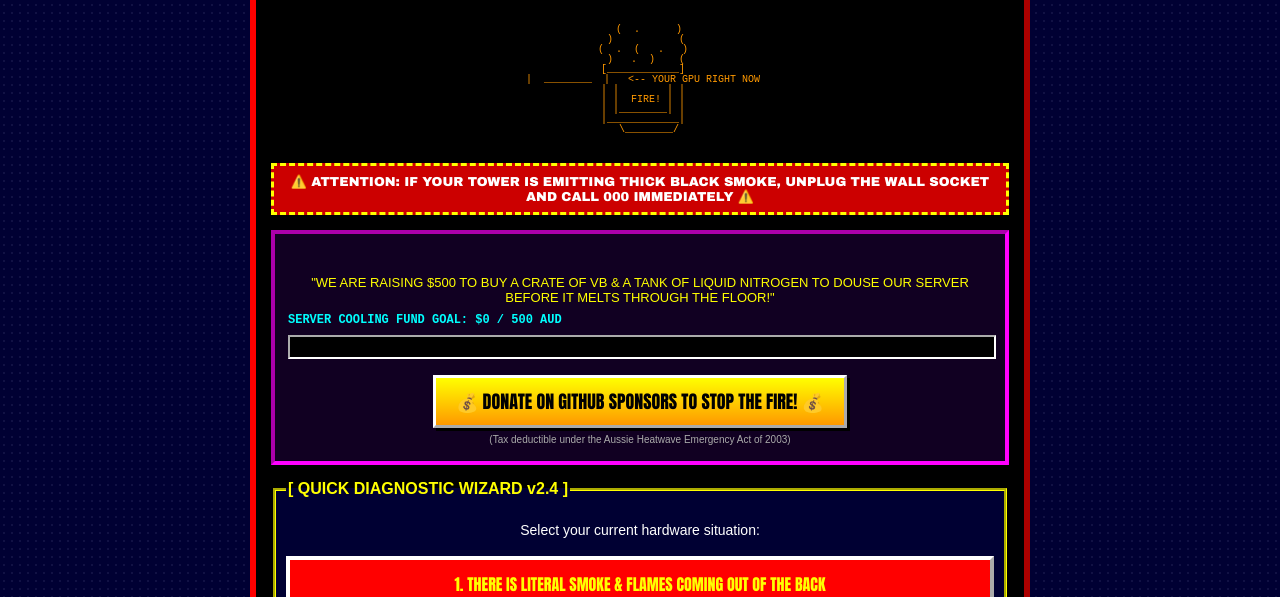
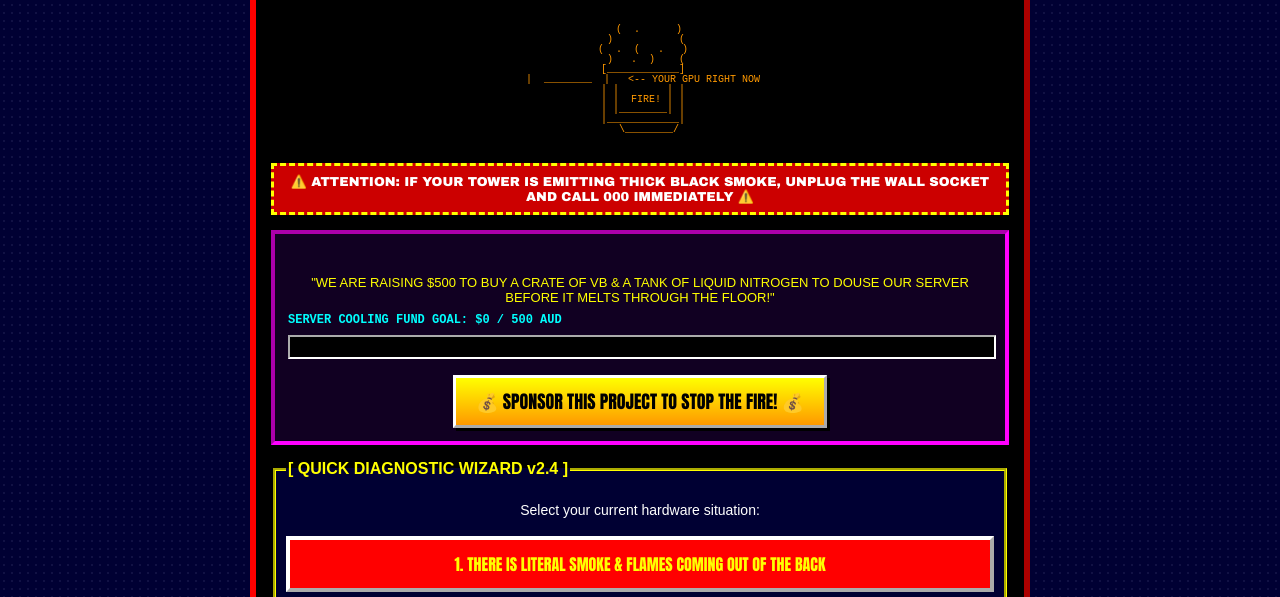
Before and after one commit to Sami9889/whyismycomputeronfuckingfire, a plain HTML site: page index.html in a window 1280 px wide. Shown: the part 191-788 px from the top of the page. Drawn offline with Linux system fonts and the light colour scheme.

Commit message:
style(ui): update sponsor button text and remove tax disclaimer

```diff
--- a/index.html
+++ b/index.html
@@ -240,12 +240,9 @@
                                 </div>
 
                                 <a id="sponsor-link" href="" target="_blank" class="sponsor-btn">
-                                    💰 DONATE ON GITHUB SPONSORS TO STOP THE FIRE! 💰
+                                    💰 SPONSOR THIS PROJECT TO STOP THE FIRE! 💰
                                 </a>
                                 <br>
-                                <span style="font-size: 10px; color: #AAAAAA; font-family: Arial; display: inline-block; margin-top: 6px;">
-                                    (Tax deductible under the Aussie Heatwave Emergency Act of 2003)
-                                </span>
                             </td>
                         </tr>
                     </table>
```
